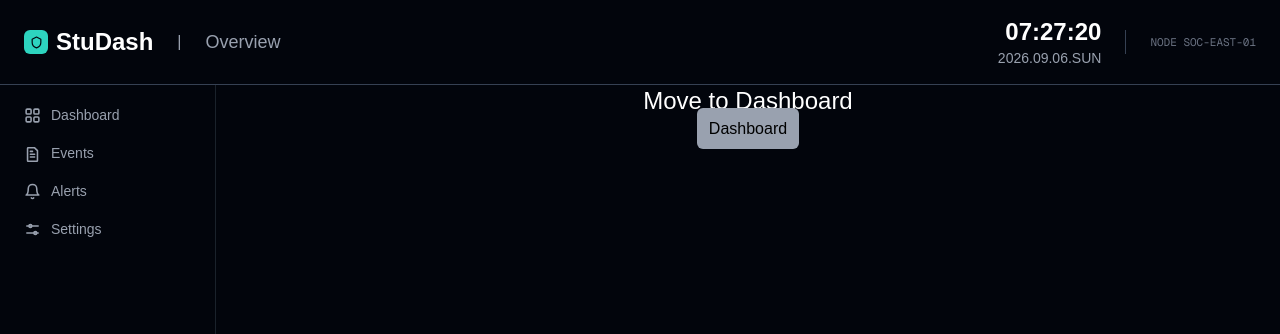
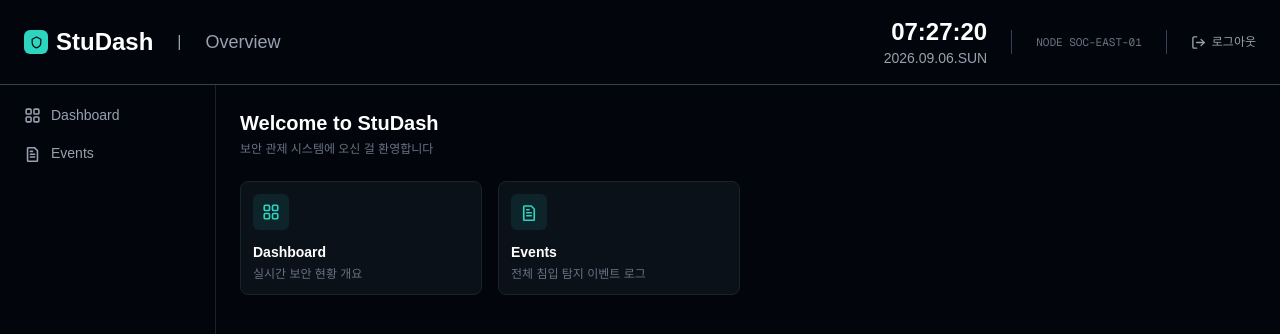
Before and after one commit to JuHyeon-S/StuDash, a Next.js app: page / in a window 1280 px wide. Shown: the top 334 px of the page. Built offline with nearby package versions, Linux system fonts and the light colour scheme.

Commit message:
1. 메인페이지 수정 2. 임시 로그인값 추가

```diff
--- a/app/(app)/page.tsx
+++ b/app/(app)/page.tsx
@@ -1,20 +1,73 @@
-"use client";
-import { useRouter } from "next/navigation";
 import Link from "next/link";
+import Panel from "../components/Panel";
+import PageHeader from "../components/PageHeader";
+import {
+  GridIcon,
+  ListIcon,
+  BellIcon,
+  SettingsIcon,
+} from "../components/icons";
+import type { ComponentType, SVGProps } from "react";
+
+interface NavCard {
+  href: string;
+  title: string;
+  description: string;
+  icon: ComponentType<SVGProps<SVGSVGElement>>;
+}
+
+const cards: NavCard[] = [
+  {
+    href: "/dashboard",
+    title: "Dashboard",
+    description: "실시간 보안 현황 개요",
+    icon: GridIcon,
+  },
+  {
+    href: "/events",
+    title: "Events",
+    description: "전체 침입 탐지 이벤트 로그",
+    icon: ListIcon,
+  },
+  // {
+  //   href: "/alerts",
+  //   title: "Alerts",
+  //   description: "발생한 경보 확인 및 관리",
+  //   icon: BellIcon,
+  // },
+  // {
+  //   href: "/settings",
+  //   title: "Settings",
+  //   description: "시스템 환경설정",
+  //   icon: SettingsIcon,
+  // },
+];
 
 export default function Home() {
-  const router = useRouter();
   return (
-    <>
-      <div className="text-center w-full text-white h-screen">
-        <p className="text-2xl">Move to Dashboard</p>
-        <Link
-          href={"/dashboard"}
-          className="bg-gray-400 text-black p-3  rounded-md"
-        >
-          Dashboard
-        </Link>
+    <div className="p-6 flex flex-col gap-6">
+      <PageHeader
+        title="Welcome to StuDash"
+        subtitle="보안 관제 시스템에 오신 걸 환영합니다"
+      />
+
+      <div className="grid grid-cols-4 gap-4">
+        {cards.map((card) => (
+          <Link key={card.href} href={card.href}>
+            <Panel className="flex flex-col gap-3 h-full hover:border-accent/50 transition-colors">
+              <div className="w-9 h-9 rounded-md bg-accent/10 flex items-center justify-center">
+                <card.icon className="w-[18px] h-[18px] text-accent" />
+              </div>
+              <div>
+                <h3 className="text-sm font-semibold text-white">
+                  {card.title}
+                </h3>
+                <p className="text-xs text-gray-500 mt-1">{card.description}</p>
+              </div>
+            </Panel>
+          </Link>
+        ))}
       </div>
-    </>
+    </div>
   );
 }
--- a/app/Topbar.tsx
+++ b/app/Topbar.tsx
@@ -1,6 +1,8 @@
 "use client";
 import { useState, useEffect } from "react";
 import Link from "next/link";
+import { useRouter } from "next/navigation";
+import { LogoutIcon } from "./components/icons";
 
 function getDate(): { time: string; date: string } {
   const now: Date = new Date();
@@ -20,7 +22,13 @@ function getDate(): { time: string; date: string } {
 }
 
 export default function Topbar({ liveBadge = false }: { liveBadge?: boolean }) {
+  const router = useRouter();
   const [date, setDate] = useState(getDate());
+
+  function handleLogout() {
+    document.cookie = "studash_auth=; path=/; max-age=0";
+    router.push("/login");
+  }
 
   useEffect(() => {
     const interval = setInterval(() => {
@@ -72,6 +80,15 @@ export default function Topbar({ liveBadge = false }: { liveBadge?: boolean }) {
         <span className="text-[11px] font-mono text-gray-500">
           NODE&nbsp;SOC-EAST-01
         </span>
+        <span className="w-px h-6 bg-gray-700" />
+        <button
+          type="button"
+          onClick={handleLogout}
+          className="flex items-center gap-1.5 text-xs text-gray-400 hover:text-danger transition-colors"
+        >
+          <LogoutIcon className="w-[15px] h-[15px]" />
+          로그아웃
+        </button>
       </div>
     </div>
   );
--- a/app/components/Sidebar.tsx
+++ b/app/components/Sidebar.tsx
@@ -14,8 +14,8 @@ interface NavItem {
 const items: NavItem[] = [
   { href: "/dashboard", label: "Dashboard", icon: GridIcon },
   { href: "/events", label: "Events", icon: ListIcon },
-  { href: "/alerts", label: "Alerts", icon: BellIcon },
-  { href: "/settings", label: "Settings", icon: SettingsIcon },
+  // { href: "/alerts", label: "Alerts", icon: BellIcon },
+  // { href: "/settings", label: "Settings", icon: SettingsIcon },
 ];
 
 export default function Sidebar() {
--- a/app/components/icons.tsx
+++ b/app/components/icons.tsx
@@ -74,6 +74,16 @@ export function BellIcon(props: SVGProps<SVGSVGElement>) {
   );
 }
 
+export function LogoutIcon(props: SVGProps<SVGSVGElement>) {
+  return (
+    <svg {...base} {...props}>
+      <path d="M9 21H5a2 2 0 0 1-2-2V5a2 2 0 0 1 2-2h4" />
+      <path d="M16 17l5-5-5-5" />
+      <path d="M21 12H9" />
+    </svg>
+  );
+}
+
 export function SearchIcon(props: SVGProps<SVGSVGElement>) {
   return (
     <svg {...base} {...props}>
--- a/app/login/page.tsx
+++ b/app/login/page.tsx
@@ -4,8 +4,8 @@ import { useRouter } from "next/navigation";
 import Panel from "../components/Panel";
 
 export default function LoginPage() {
-  const [userId, setUserId] = useState("");
-  const [password, setPassword] = useState("");
+  const [userId, setUserId] = useState("user@email.com"); // 임시 ID 추후 수정
+  const [password, setPassword] = useState("userpassword"); // 임시 PW 추후 수정
   const [error, setError] = useState("");
 
   const router = useRouter();
@@ -18,11 +18,13 @@ export default function LoginPage() {
       return;
     }
     if (!userId.includes("@")) {
-      setError("올바른 이메일 형식이 아니에요.");
+      setError("올바른 형식이 아닙니다.");
       return;
     }
 
     setError("");
+    // 현재 로그인 연결 X 입력조건만 맞으면 이동함
+    document.cookie = "studash_auth=1; path=/; max-age=86400";
     router.push("/");
   }
 
@@ -42,6 +44,7 @@ export default function LoginPage() {
                 setUserId(e.target.value);
               }}
               className="bg-panel-border/30 border border-panel-border rounded-md px-3 py-2 text-sm text-white outline-none focus:border-accent"
+              value="user@email.com" // 임시 ID 추후 수정
             ></input>
             <input
               type="password"
@@ -51,6 +54,7 @@ export default function LoginPage() {
                 setPassword(e.target.value);
               }}
               className="bg-panel-border/30 border border-panel-border rounded-md px-3 py-2 text-sm text-white outline-none focus:border-accent"
+              value="userpassword" // 임시 PW 추후 수정
             ></input>
             {error && <p className="text-xs text-danger">{error}</p>}
             <button
--- /dev/null
+++ b/proxy.ts
@@ -0,0 +1,23 @@
+import { NextResponse } from "next/server";
+import type { NextRequest } from "next/server";
+
+const PUBLIC_PATHS = ["/login"];
+
+export function proxy(request: NextRequest) {
+  const isAuthenticated = request.cookies.has("studash_auth");
+  const isPublicPath = PUBLIC_PATHS.includes(request.nextUrl.pathname);
+
+  if (!isAuthenticated && !isPublicPath) {
+    return NextResponse.redirect(new URL("/login", request.url));
+  }
+
+  if (isAuthenticated && isPublicPath) {
+    return NextResponse.redirect(new URL("/", request.url));
+  }
+
+  return NextResponse.next();
+}
+
+export const config = {
+  matcher: ["/((?!_next/static|_next/image|favicon.ico).*)"],
+};
```
